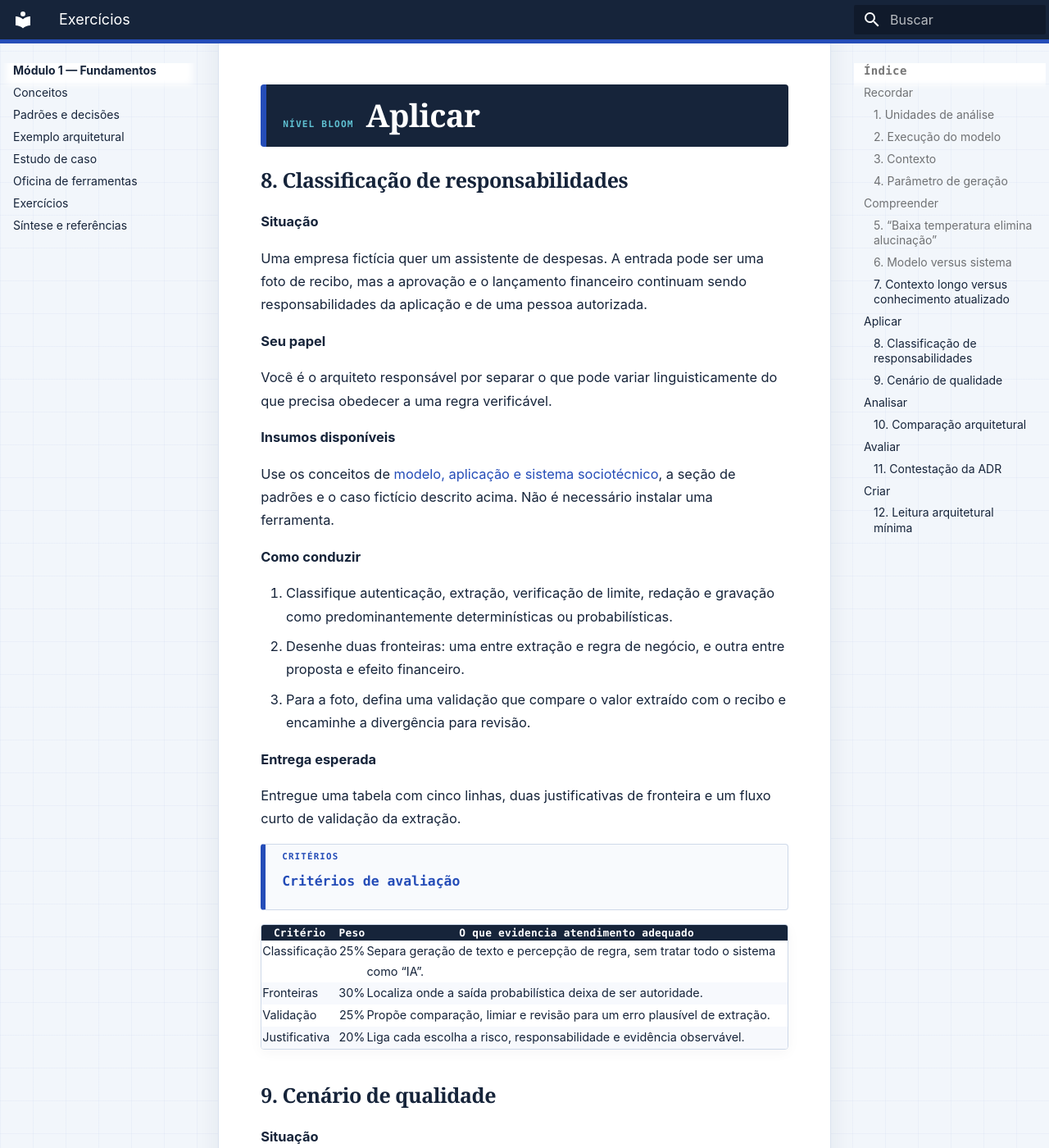
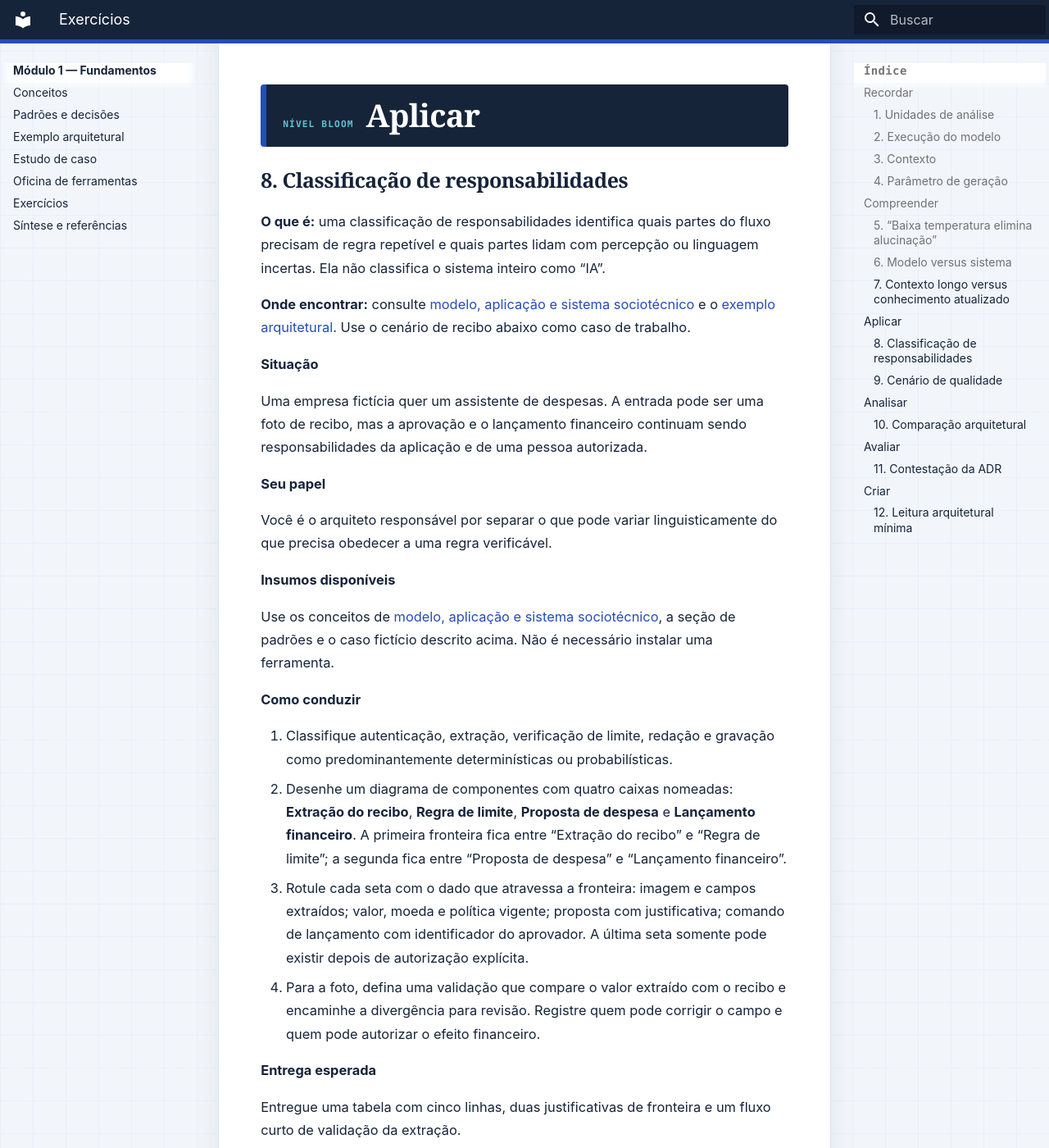
Before and after one commit to aulas-marco/arquitetura-solucoes-ia-generativa, an MkDocs documentation site: the page built from docs/modulo-1-fundamentos/exercicios.md, in a window 1280 px wide and 1400 px high, scrolled down 1938 px. Shown: the whole window at 82% size. Built offline with MkDocs 1.6.1 and Material for MkDocs 9.7.7, drawn with Linux system fonts in a browser that asks for light colours; some of the changed text lies outside the part shown.

Commit message:
docs: clarify foundational and conceptual exercises

```diff
--- a/docs/modulo-1-fundamentos/exercicios.md
+++ b/docs/modulo-1-fundamentos/exercicios.md
@@ -80,6 +80,10 @@ A janela apenas define capacidade de entrada. A aplicação ainda precisa escolh
 
 ### 8. Classificação de responsabilidades
 
+**O que é:** uma classificação de responsabilidades identifica quais partes do fluxo precisam de regra repetível e quais partes lidam com percepção ou linguagem incertas. Ela não classifica o sistema inteiro como “IA”.
+
+**Onde encontrar:** consulte [modelo, aplicação e sistema sociotécnico](conceitos.md#modelo-aplicacao-e-sistema-sociotecnico) e o [exemplo arquitetural](exemplo-arquitetural.md). Use o cenário de recibo abaixo como caso de trabalho.
+
 **Situação**
 
 Uma empresa fictícia quer um assistente de despesas. A entrada pode ser uma foto de recibo, mas a aprovação e o lançamento financeiro continuam sendo responsabilidades da aplicação e de uma pessoa autorizada.
@@ -95,8 +99,9 @@ Use os conceitos de [modelo, aplicação e sistema sociotécnico](conceitos.md#m
 **Como conduzir**
 
 1. Classifique autenticação, extração, verificação de limite, redação e gravação como predominantemente determinísticas ou probabilísticas.
-2. Desenhe duas fronteiras: uma entre extração e regra de negócio, e outra entre proposta e efeito financeiro.
-3. Para a foto, defina uma validação que compare o valor extraído com o recibo e encaminhe a divergência para revisão.
+2. Desenhe um diagrama de componentes com quatro caixas nomeadas: **Extração do recibo**, **Regra de limite**, **Proposta de despesa** e **Lançamento financeiro**. A primeira fronteira fica entre “Extração do recibo” e “Regra de limite”; a segunda fica entre “Proposta de despesa” e “Lançamento financeiro”.
+3. Rotule cada seta com o dado que atravessa a fronteira: imagem e campos extraídos; valor, moeda e política vigente; proposta com justificativa; comando de lançamento com identificador do aprovador. A última seta somente pode existir depois de autorização explícita.
+4. Para a foto, defina uma validação que compare o valor extraído com o recibo e encaminhe a divergência para revisão. Registre quem pode corrigir o campo e quem pode autorizar o efeito financeiro.
 
 **Entrega esperada**
 
@@ -111,7 +116,13 @@ Entregue uma tabela com cinco linhas, duas justificativas de fronteira e um flux
 | Validação | 25% | Propõe comparação, limiar e revisão para um erro plausível de extração. |
 | Justificativa | 20% | Liga cada escolha a risco, responsabilidade e evidência observável. |
 
+**Como verificar antes de entregar:** confirme que as quatro caixas aparecem com esses nomes, que as duas fronteiras estão desenhadas, que cada seta tem dado e responsável e que “Lançamento financeiro” exige autorização registrada. Verifique também se uma divergência de extração não vira lançamento automático.
+
 ### 9. Cenário de qualidade
+
+**O que é:** um cenário de qualidade transforma uma expectativa como “responder rápido” em evento, condição e medida observáveis, permitindo repetir a avaliação.
+
+**Onde encontrar:** consulte o [Catálogo de atributos de qualidade](../referencia/atributos-de-qualidade.md), especialmente as seis partes do cenário e os exemplos de percentil.
 
 **Situação**
 
@@ -145,9 +156,15 @@ Entregue um cenário em seis linhas e uma ficha de medição com população, pe
 | Escolha de tempos | 25% | Distingue primeiro conteúdo de resposta completa ou explica por que um deles basta. |
 | Ação | 15% | Define o que a equipe fará quando o limite não for atendido. |
 
+**Como verificar antes de entregar:** confira se fonte, estímulo, ambiente, artefato, resposta e medida estão identificados; se a medida tem população, percentil, carga e janela; e se há uma ação definida para o caso de falha.
+
 ## Analisar
 
 ### 10. Comparação arquitetural
+
+**O que é:** uma comparação arquitetural é uma matriz que coloca alternativas sob os mesmos critérios e explicita consequências, hipóteses e evidências faltantes antes da escolha.
+
+**Onde encontrar:** use o [exemplo arquitetural](exemplo-arquitetural.md), os [padrões e decisões](padroes-e-decisoes.md) e as definições de atualização, proveniência e autorização em [conceitos](conceitos.md).
 
 **Situação**
 
@@ -182,9 +199,15 @@ Entregue uma matriz comparativa, uma recomendação provisória de até um pará
 | Decisão provisória | 15% | Recomenda uma opção condicionada ao contexto, sem declarar vencedor universal. |
 | Investigação | 15% | Propõe uma medida capaz de confirmar ou refutar a hipótese principal. |
 
+**Como verificar antes de entregar:** confira que as três alternativas ocupam as mesmas colunas, que cada célula distingue fato de hipótese, que a recomendação tem condição explícita e que o experimento mede a incógnita capaz de inverter a escolha.
+
 ## Avaliar
 
 ### 11. Contestação da ADR
+
+**O que é:** contestar uma ADR significa revisar a decisão registrada, suas alternativas, evidências e condições de reversão; não é apenas dizer se você gosta da tecnologia.
+
+**Onde encontrar:** leia a ADR preliminar do módulo, a matriz do exercício anterior e o [catálogo de atributos de qualidade](../referencia/atributos-de-qualidade.md).
 
 **Situação**
 
@@ -218,9 +241,15 @@ Entregue um parecer de até 300 palavras e uma tabela com evidência atual, hip
 | Evidência | 25% | Separa fato, hipótese e ausência de dado. |
 | Revisão | 25% | Define medida, limite e gatilho que podem mudar a decisão. |
 
+**Como verificar antes de entregar:** confira se o parecer declara aceitar, rejeitar ou experimentar; se cada razão aponta para um direcionador do caso; se fato, hipótese e lacuna estão separados; e se limite, responsável e gatilho permitem rever a decisão.
+
 ## Criar
 
 ### 12. Leitura arquitetural mínima
+
+**O que é:** uma leitura arquitetural mínima é um desenho pequeno, mas completo o suficiente para mostrar propósito, responsabilidades, fronteiras, falhas e evidências de qualidade.
+
+**Onde encontrar:** use os [conceitos e padrões do módulo 1](conceitos.md), o [template de ADR](../referencia/template-adr.md) e o [diagrama de exemplo arquitetural](exemplo-arquitetural.md).
 
 **Situação**
 
@@ -273,4 +302,6 @@ Diagrama:
 | Experimento | 15% | Define hipótese, variável, evidência e condição de revisão. |
 | Clareza arquitetural | 20% | Permite que outro arquiteto reconstrua a decisão sem adivinhar premissas. |
 
+**Como verificar antes de entregar:** confira se o diagrama tem equivalente textual, se cada seta possui origem, destino e responsável, se retenção e autorização estão marcadas, se as duas falhas têm contenção e se o experimento pode refutar a hipótese de maior risco.
+
 Concluída a prática, faça a [síntese e autoavaliação](sintese-e-referencias.md).
```
Also changed, not shown: .superpowers/sdd/task-2-report.md (added, +24 -0 lines), docs/modulo-2-desenho-conceitual/exercicios.md (+30 -0 lines).
